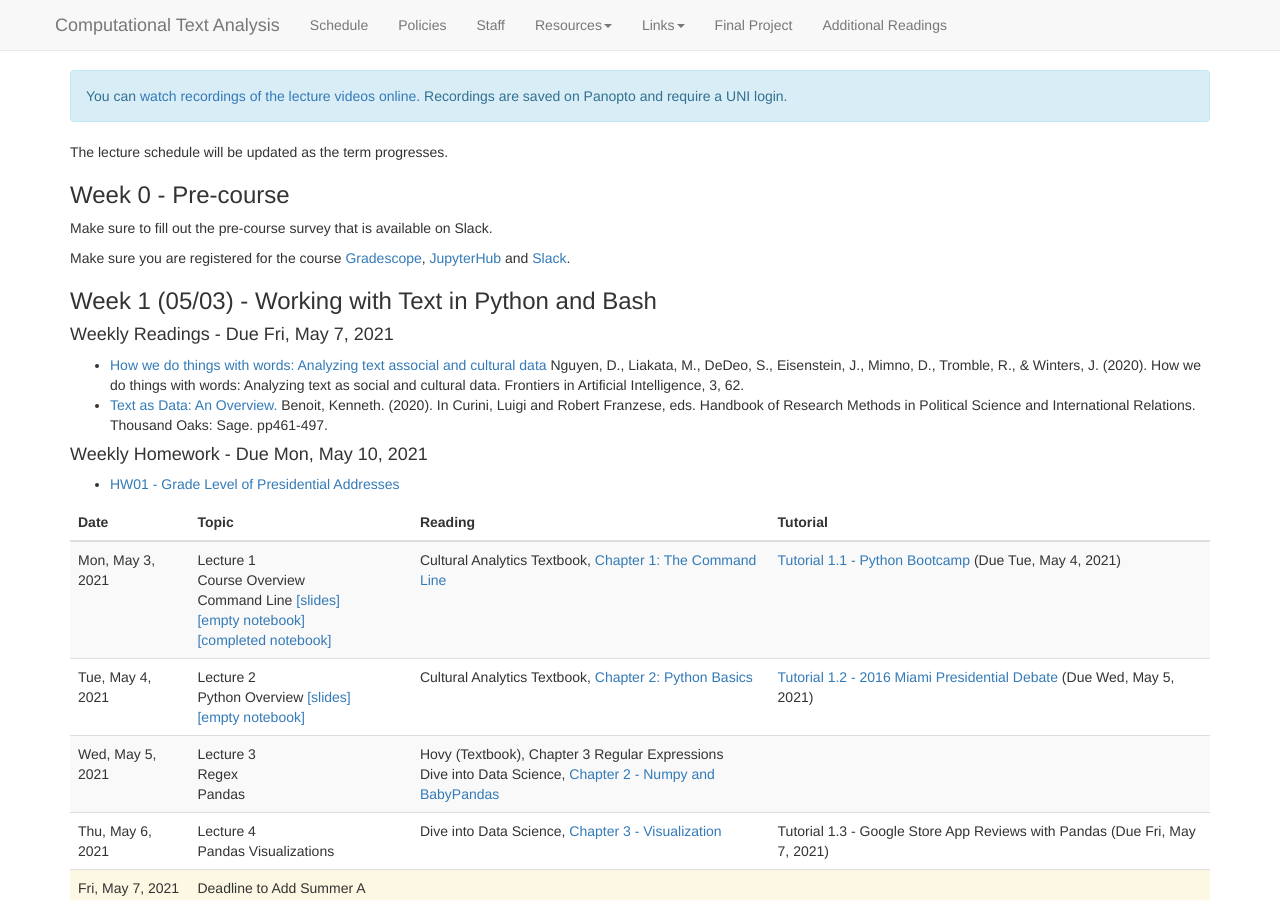
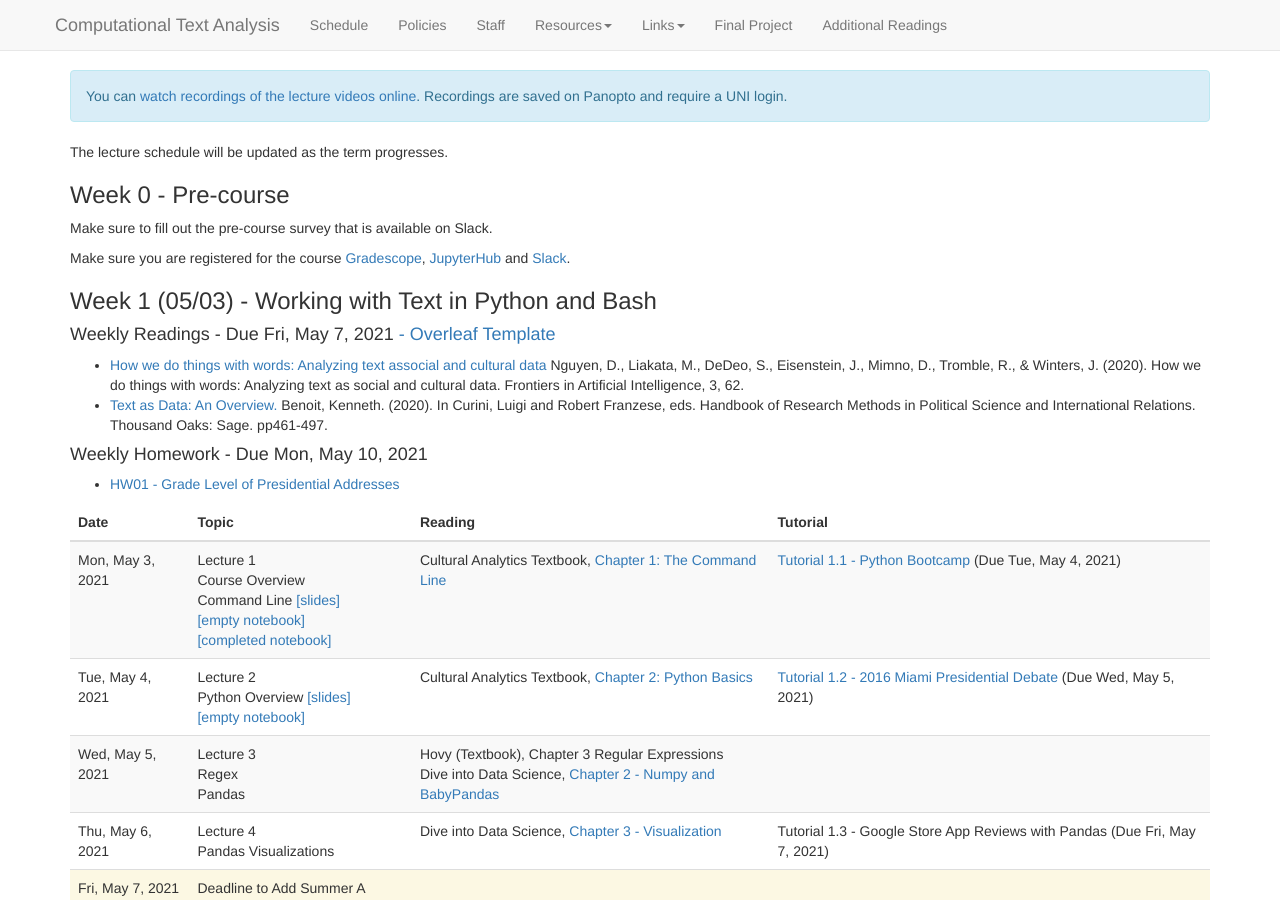
Before and after one commit to BC-COMS-2710/BC-COMS-2710.github.io, a Jekyll site: the page built from schedule.md, in a window 1280 px wide and 900 px high. Built offline with Jekyll 4.4.1, drawn with Linux system fonts in a browser that asks for light colours; nearby versions of some CDN libraries.

Commit message:
Schedule: overleaf

```diff
--- a/_data/schedule.yaml
+++ b/_data/schedule.yaml
@@ -1,6 +1,7 @@
 -
   name: "Week 1 (05/03) - Working with Text in Python and Bash"
   readings_deadline: 2021-05-07
+  readings_overleaf: https://www.overleaf.com/read/qpkrjfzttndr
   readings:
     -
       url: https://arxiv.org/pdf/1907.01468.pdf
--- a/schedule.md
+++ b/schedule.md
@@ -11,7 +11,7 @@ active_tab: lectures
 
 
 <div class="alert alert-info">
-You can <a href="https://columbia.hosted.panopto.com/Panopto/Pages/Sessions/List.aspx?embedded=0#folderID=%22b5b51c7f-33cd-4a6b-8dfc-acfd01007b3b%22">watch recordings of the lecture videos online</a>.
+You can <a href="https://columbia.hosted.panopto.com/Panopto/Pages/Sessions/List.aspx#folderID=%22b5b51c7f-33cd-4a6b-8dfc-acfd01007b3b%22">watch recordings of the lecture videos online</a>.
 Recordings are saved on Panopto and require a UNI login.
 </div>
 
@@ -32,6 +32,8 @@ and [Slack](https://bc-coms-2710-summera.slack.com/).
   {% if week.readings %}
   <h4>
   	 Weekly Readings - Due {{week.readings_deadline | date: '%a, %b %-d, %Y'}}
+	 {% if week.readings_overleaf %} <a href="{{ week.readings_overleaf }}"> - Overleaf Template</a>
+	 {% endif %}
   </h4>
 
   <ul
```
